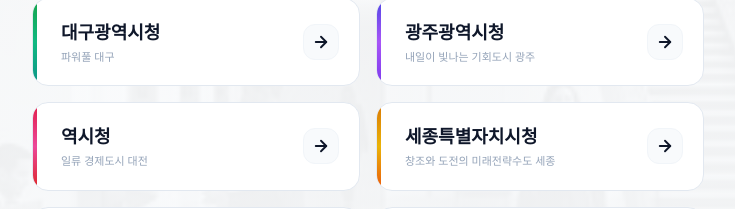
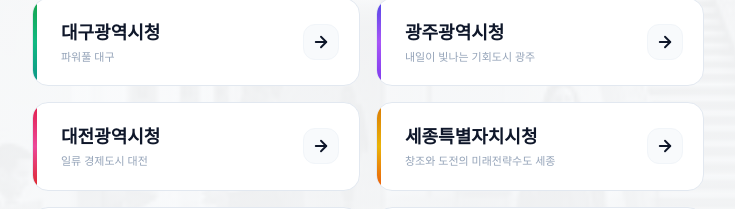
Before and after one commit to feel2174/blog-sitemap, a Next.js app: page /local-gov in a window 1280 px wide. Shown: the part 1060-1269 px from the top of the page, without its empty margins (272-1007 px from the left). Built offline with nearby package versions, Linux system fonts and the light colour scheme; a web font is replaced by a local one.

Commit message:
fix: absolute URLs in sitemap and fix data typos

```diff
--- a/src/app/local-gov/govData.ts
+++ b/src/app/local-gov/govData.ts
@@ -42,7 +42,7 @@ export const govData = [
     keywords: ['광주', '동구', '서구', '남구', '북구', '광산', '광산구']
   },
   {
-    name: '역시청',
+    name: '대전광역시청',
     url: 'https://www.daejeon.go.kr',
     desc: '일류 경제도시 대전',
     color: 'from-rose-600 via-pink-500 to-red-600',
--- a/src/app/sitemap.ts
+++ b/src/app/sitemap.ts
@@ -25,7 +25,7 @@ export default function sitemap(): MetadataRoute.Sitemap {
 
   // 개별 블로그 포스트
   const blogPosts = Object.values(categories).flat().map(post => ({
-    url: post.link,
+    url: post.link.startsWith('http') ? post.link : `${baseUrl}${post.link}`,
     lastModified: new Date(),
     changeFrequency: 'monthly' as const,
     priority: 0.6,
--- a/src/utils/categoryData.ts
+++ b/src/utils/categoryData.ts
@@ -20,7 +20,7 @@ const categorizedData: CategorizedData = {
       "description": "기술 & IT"
     },
     "lifestyle": {
-      "count": 21,
+      "count": 13,
       "description": "라이프스타일"
     }
   },
```
